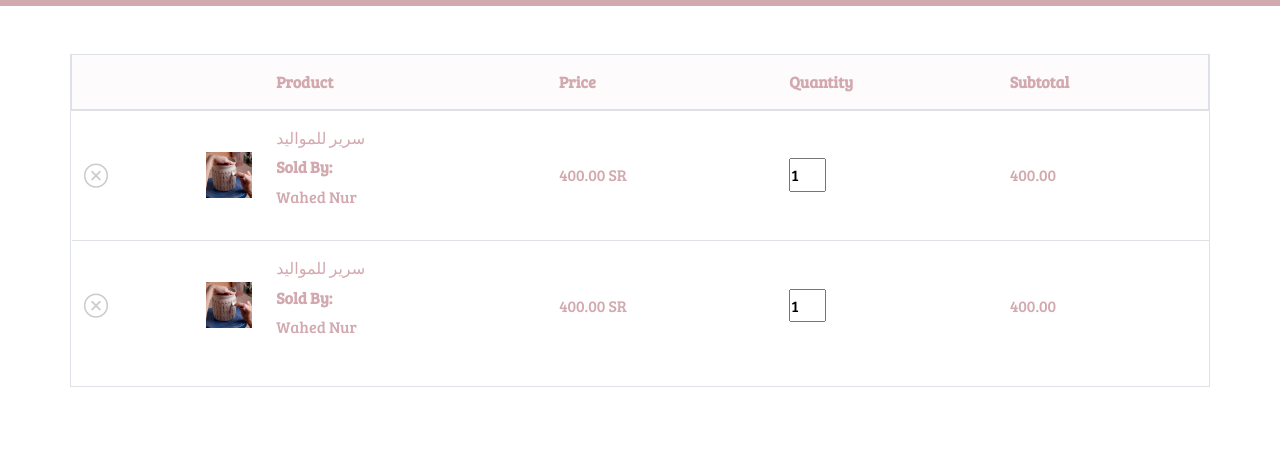
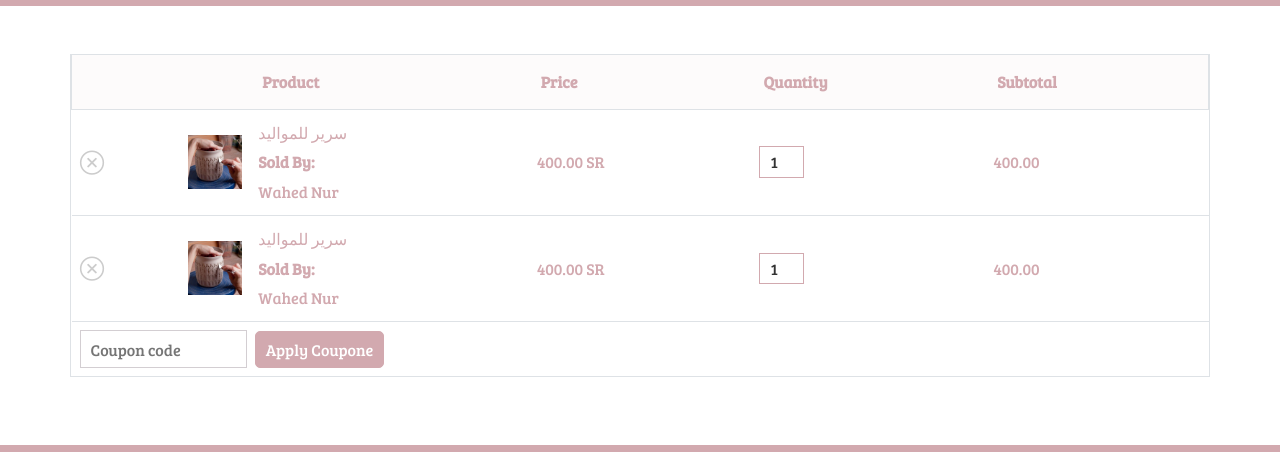
Before and after one commit to wahednur/creativehands, a plain HTML site: page cart.html in a window 1280 px wide. Shown: the part 96-548 px from the top of the page. Drawn offline with Linux system fonts and the light colour scheme; files that its build step writes are made by us from their sources.

Commit message:
card-page updated

```diff
--- a/cart.html
+++ b/cart.html
@@ -258,7 +258,7 @@
                                </span>
                            </td>
                            <td>
-                               <input type="number" title="qty" min="0" max="5" size="4" placeholder="" value="1" inputmode="numeric">
+                               <input class="qty-box" type="number" title="qty" min="0" max="5" size="6" placeholder="" value="1" inputmode="numeric">
                            </td>
                            <td>
                                <span class="sub-total">
@@ -290,7 +290,7 @@
                                </span>
                            </td>
                            <td>
-                               <input type="number" title="qty" min="0" max="5" size="4" placeholder="" value="1" inputmode="numeric">
+                               <input class="qty-box" type="number" title="qty" min="0" max="5" size="6" placeholder="" value="1" inputmode="numeric">
                            </td>
                            <td>
                                <span class="sub-total">
@@ -299,6 +299,14 @@
                                        <span class="price-simbole"></span>
                                    </bdi>
                                </span>
+                           </td>
+                       </tr>
+                       <tr>
+                           <td colspan="6">
+                               <div class="coupon-section">
+                                   <input class="coupone" type="text" placeholder="Coupon code">
+                               <button type="submit" class="coupon-btn">Apply Coupone</button>
+                               </div>
                            </td>
                        </tr>
 
--- a/sass/style.scss
+++ b/sass/style.scss
@@ -1011,8 +1011,10 @@ a.login-link:hover{
     border: 1px solid #dee2e6;
     table.table {
       color: $primaryColor !important;
+      margin-bottom: 0px;
       th{
-        border-top: 0px solid #fff;
+        // border-top: 0px solid #fff;
+        border: none;
       }
       thead {
         background-color: rgba($color: #D2A9AF, $alpha: 0.05);
@@ -1024,6 +1026,8 @@ a.login-link:hover{
           vertical-align: middle;
           td {
             vertical-align: middle;
+            margin: 0;
+            padding: 8px;
             .remove{
               font-size: 25px;
               color: #ccc;
@@ -1031,6 +1035,43 @@ a.login-link:hover{
             .sold-by{
               text-align: left;
             }
+            .qty-box{
+              border: 1px solid $primaryColor;
+              padding-left: 10px;
+              color: #333;
+
+            }
+            .qty-box:focus-visible{
+              outline: none;
+            }
+            dl{
+              margin-bottom: 0;
+            }
+            .coupone{
+              border: 1px solid #d3ced2;
+              height: 38px;
+              margin-right: 5px;
+            }
+            input[placeholder]{
+              padding-left: 10px;
+            }
+            .coupon-btn{
+              background-color: $primaryColor;
+              color: $whiteText;
+              padding: 3px 10px;
+              border: 1px solid $primaryColor;
+              border-radius: 5px;
+              transition: all ease-in-out 0.3s;
+              &:hover{
+                background-color: $whiteText;
+                color: $primaryColor;
+              }
+              .coupon-section{
+
+              }
+
+            }
+
           }
         }
       }
@@ -1057,6 +1098,13 @@ a.login-link:hover{
             td.m-none {
               display: none !important;
             }
+            .sold-by{
+              width: 50%;
+              float: left;
+            }
+            .coupon-section{
+              float: right;
+            }
           }
         }
       }
```
Also changed, not shown: style.css, 1 other file.
